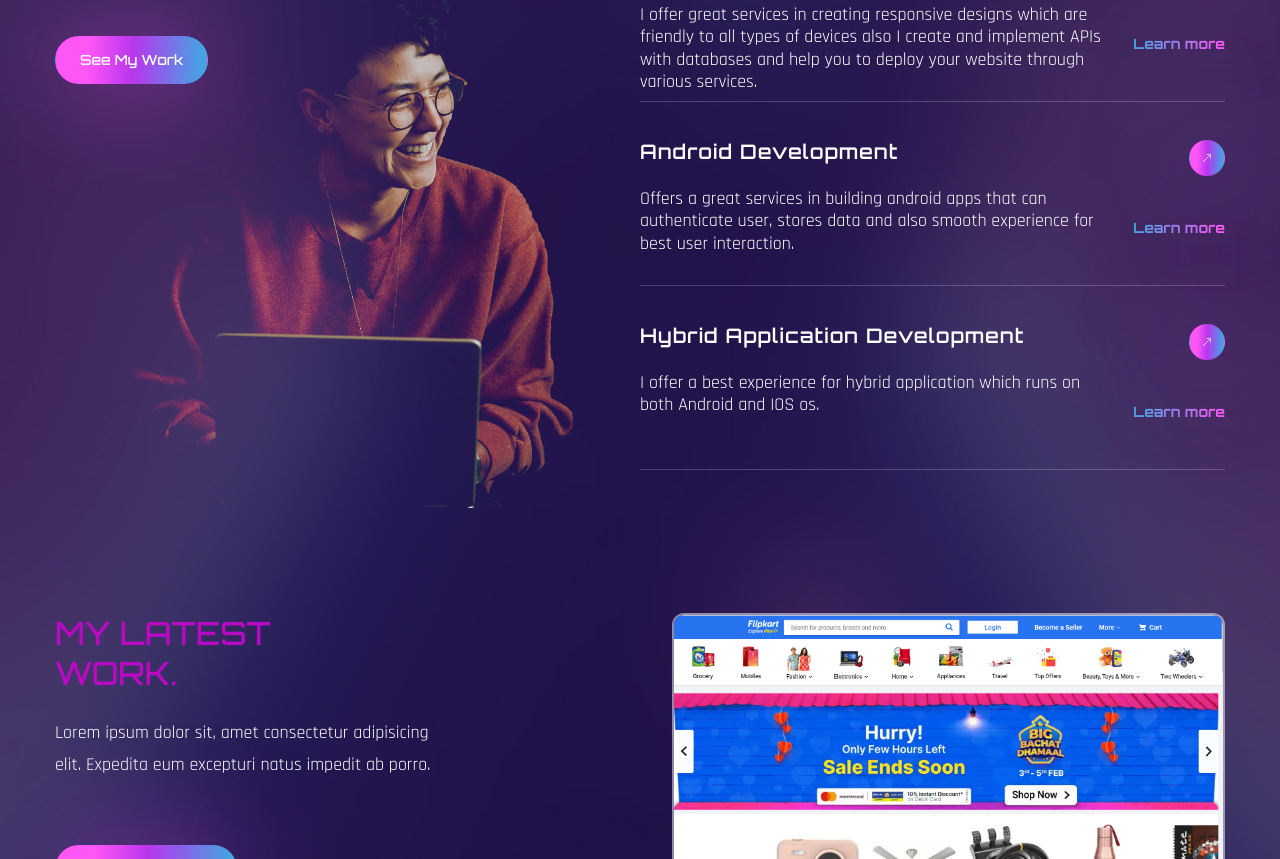
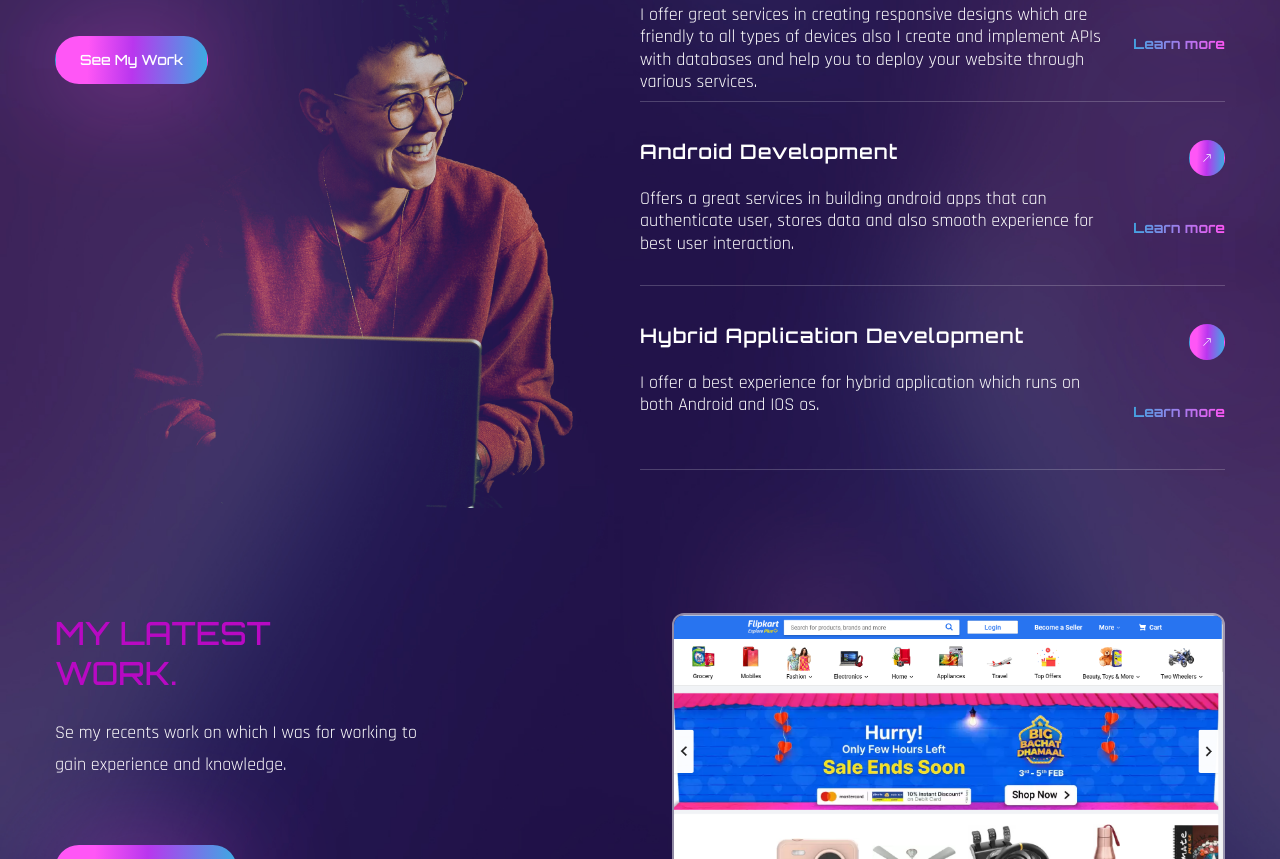
Before and after one commit to DeveloperPrathu/React-Protfolio, a React (Create React App) app: page / in a window 1280 px wide. Shown: the part 1941-2800 px from the top of the page. Built offline with nearby package versions, Linux system fonts and the light colour scheme; a web font is replaced by a local one.

Commit message:
done button issuses

```diff
--- a/src/components/Banner.js
+++ b/src/components/Banner.js
@@ -10,7 +10,7 @@ import { motion } from "framer-motion";
 // variants
 import { fadeIn } from "../variants";
 // Resume
-import Resume from "../assets/Resume.JPG";
+import Resume from "../assets/Resume.pdf";
 
 const Banner = () => {
   return (
--- a/src/components/Contact.js
+++ b/src/components/Contact.js
@@ -10,8 +10,7 @@ const Contact = () => {
               <div>
                 <h1 className="text-4xl font-bold tracking-wide">Contact</h1>
                 <p className="pt-2 text-sm text-cyan-100">
-                  Lorem ipsum dolor sit, amet consectetur adipisicing elit.
-                  Sequi aperiam dolore{" "}
+                  Contact me through the various socials link or leave a message to contact me for more.{" "}
                 </p>
               </div>
               <div className="flex flex-col space-y-6">
--- a/src/components/Header.js
+++ b/src/components/Header.js
@@ -12,7 +12,7 @@ const Header = () => {
             <img src={Logo} alt=''></img>
           </a>
           {/* button */}
-          <button className='btn btn-sm'>Work with me</button>
+          <a href="#contact"><button className='btn btn-sm'>Work with me</button></a>
         </div>
       </div>
     </header>
--- a/src/components/Services.js
+++ b/src/components/Services.js
@@ -51,7 +51,7 @@ const Services = () => {
             <h3 className="h3 max-w-[455px] mb-16">
               I'm a Freelance Front-end Developer with over 5 years of experience.
             </h3>
-            <button className="btn btn-sm">See My Work</button>
+            <a href="#work"><button className="btn btn-sm">See My Work</button></a>
           </motion.div>
           {/* services */}
           <div className="flex-1">
--- a/src/components/Work.js
+++ b/src/components/Work.js
@@ -27,7 +27,7 @@ const Work = () => {
                 Work.
               </h2>
               <p className="max-w-sm mb-16">
-                Lorem ipsum dolor sit, amet consectetur adipisicing elit. Expedita eum excepturi natus impedit ab porro.
+                Se my recents work on which I was for working to gain experience and knowledge.
               </p>
               <button className="btn btn-sm">View all projects</button>
             </div>
```
Also changed, not shown: src/assets/Resume.JPG (deleted), 1 other file (tests, documents, lock files or other folders).
